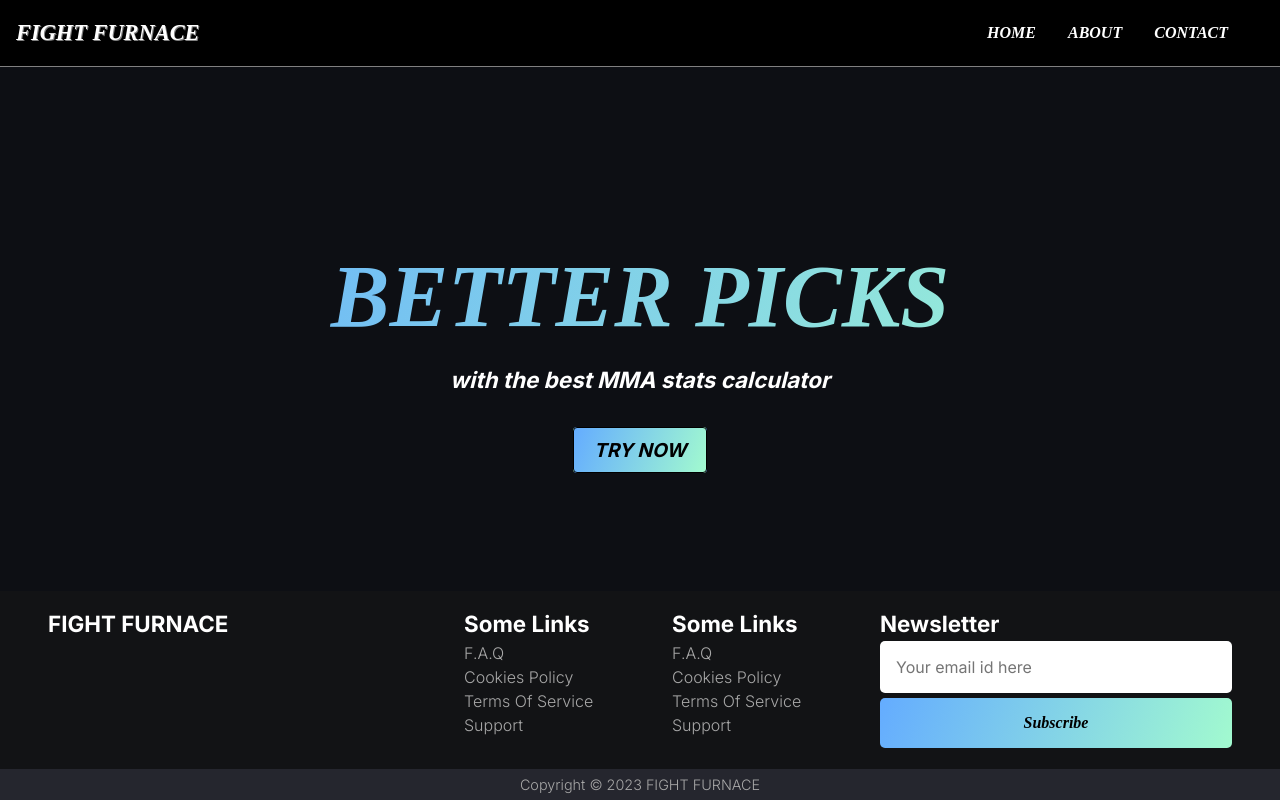
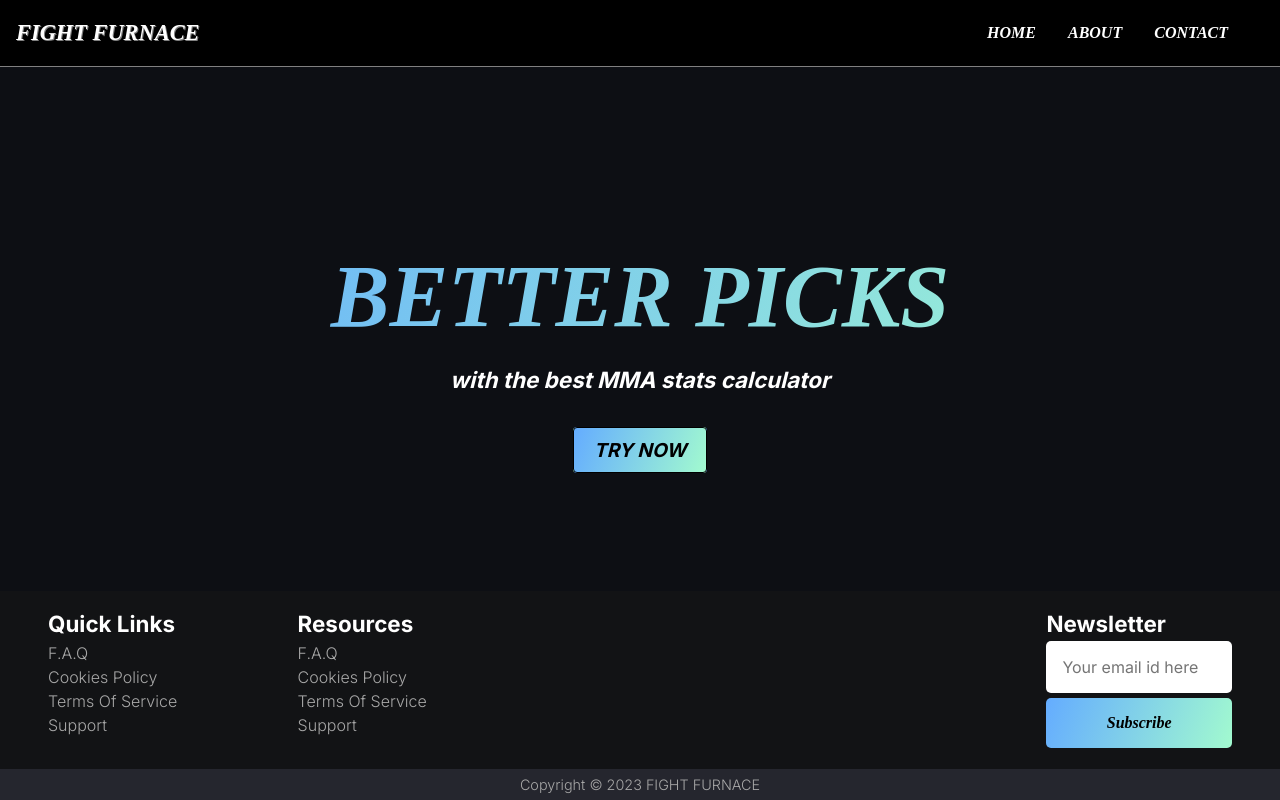
Before and after one commit to GerPut/my-game, a React (Vite) app: page / in a window 1280 px wide. Built offline with nearby package versions, Linux system fonts and the light colour scheme; a web font is replaced by a local one.

Commit message:
Footer changes.

```diff
--- a/src/components/Footer/Footer.css
+++ b/src/components/Footer/Footer.css
@@ -18,7 +18,7 @@ footer {
   }
   .row.primary {
     display: grid;
-    grid-template-columns: 2fr 1fr 1fr 2fr;
+    grid-template-columns: 1fr 1fr 2fr 1fr;
     align-items: stretch;
   }
   .column {
--- a/src/components/Footer/Footer.jsx
+++ b/src/components/Footer/Footer.jsx
@@ -6,7 +6,8 @@ const Footer = () => {
         <div>
             <footer>
                 <div className="row primary">
-                    <div className="column about">
+
+                    {/* <div className="column about">
                         <h3>FIGHT FURNACE</h3>
                         <p>
 
@@ -18,9 +19,9 @@ const Footer = () => {
                             <i className="fa-brands fa-youtube-square"></i>
                             <i className="fa-brands fa-whatsapp-square"></i>
                         </div>
-                    </div>
+                    </div> */}
                     <div className="column links">
-                        <h3>Some Links</h3>
+                        <h3>Quick Links</h3>
 
                         <ul className="footer-links">
                             <li>
@@ -38,9 +39,8 @@ const Footer = () => {
                         </ul>
                     </div>
 
-
                     <div className="column links">
-                        <h3>Some Links</h3>
+                        <h3>Resources</h3>
                         <ul className="footer-links">
                             <li>
                                 <a href="#faq">F.A.Q</a>
@@ -56,7 +56,7 @@ const Footer = () => {
                             </li>
                         </ul>
                     </div>
-
+                    <div></div>
                     <div className="column subscribe">
                         <h3>Newsletter</h3>
                         <div>
```
